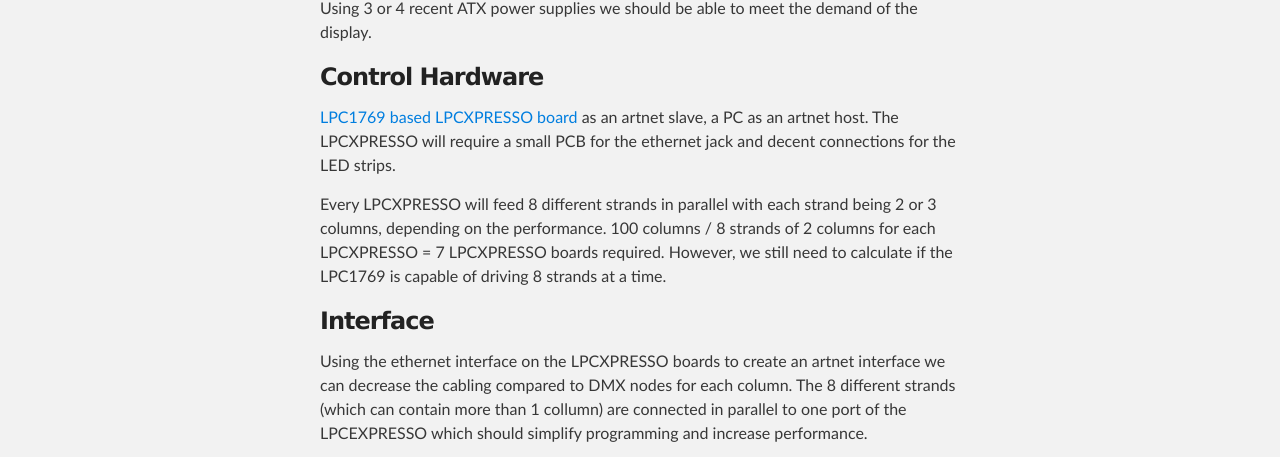
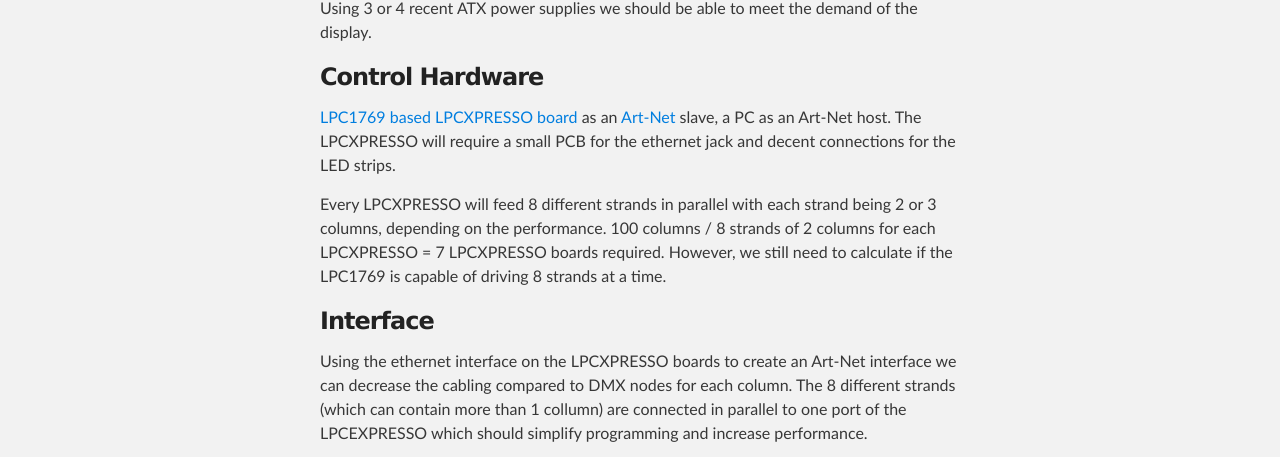
Before and after one commit to area3001/area3001.github.io, a Jekyll site: the page built from projects/video_window/index.html, in a window 1280 px wide. Shown: the part 755-1212 px from the top of the page. Built offline with Jekyll 4.4.1, drawn with Linux system fonts in a browser that asks for light colours; Markdown is read by kramdown in place of the engine named in the settings.

Commit message:
added info regaring Art-Net

```diff
--- a/projects/video_window/index.html
+++ b/projects/video_window/index.html
@@ -17,11 +17,11 @@
 <p>Since the LED strips are rated at 8W per meter and we'll be using 200m, we'll need atleast 1600W of power. The strips require a steady 12V which is available on a ATX power supply. Using 3 or 4 recent ATX power supplies we should be able to meet the demand of the display.</p>
 
 <h3>Control Hardware</h3>
-<p><a href="http://www.embeddedartists.com/products/lpcxpresso/lpc1769_xpr.php">LPC1769 based LPCXPRESSO board</a> as an artnet slave, a PC as an artnet host. The LPCXPRESSO will require a small PCB for the ethernet jack and decent connections for the LED strips.</p>
+<p><a href="http://www.embeddedartists.com/products/lpcxpresso/lpc1769_xpr.php">LPC1769 based LPCXPRESSO board</a> as an <a href="http://en.wikipedia.org/wiki/Art-Net">Art-Net</a> slave, a PC as an Art-Net host. The LPCXPRESSO will require a small PCB for the ethernet jack and decent connections for the LED strips.</p>
 <p>Every LPCXPRESSO will feed 8 different strands in parallel with each strand being 2 or 3 columns, depending on the performance. 100 columns / 8 strands of 2 columns for each LPCXPRESSO = 7 LPCXPRESSO boards required. However, we still need to calculate if the LPC1769 is capable of driving 8 strands at a time.</p>
 
 <h3>Interface</h3>
-<p>Using the ethernet interface on the LPCXPRESSO boards to create an artnet interface we can decrease the cabling compared to DMX nodes for each column. The 8 different strands (which can contain more than 1 collumn) are connected in parallel to one port of the LPCEXPRESSO which should simplify programming and increase performance.</p>
+<p>Using the ethernet interface on the LPCXPRESSO boards to create an Art-Net interface we can decrease the cabling compared to DMX nodes for each column. The 8 different strands (which can contain more than 1 collumn) are connected in parallel to one port of the LPCEXPRESSO which should simplify programming and increase performance.</p>
 
 <h3>The Math</h3>
 <p>2m long columns with 60 LEDs requiring 3 bytes per LED = 180 bytes or 1440 bits. If we want 20 fps we will need 40kbps which translates to an IO speed of approximately 120kbps per column (as the driver does 3 I/O operations for each transmitted bit). Controlling more columns in series will require a multiple of 120kbps</p>
```
